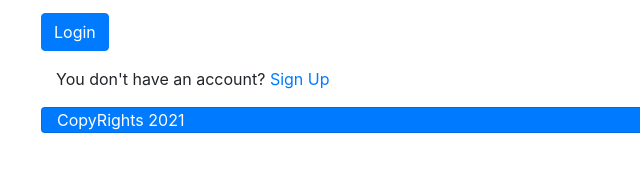
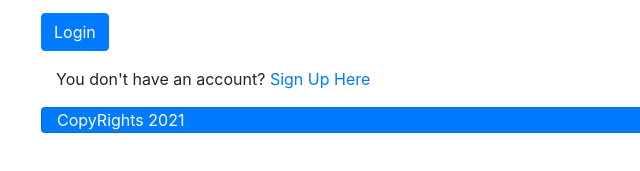
Before and after one commit to anburbala/Training, a plain HTML site: page Login.html in a window 1280 px wide. Shown: the part 257-428 px from the top of the page, 44-684 px from the left. Drawn offline with nearby package versions, Linux system fonts and the light colour scheme.

Commit message:
test commit

```diff
--- a/Login.html
+++ b/Login.html
@@ -28,7 +28,7 @@
         <input id="btnLogin" type="Submit" value="Login" class="btn btn-primary" onclick="validate()"></input>
     </div>
     <div class="container">
-        <p> You don't have an account? <a href="SignUp.html">Sign Up</a></p>
+        <p> You don't have an account? <a href="SignUp.html">Sign Up Here</a></p>
        </div>
        <footer class="container card text-white bg-primary">
         <h10>CopyRights 2021</h10>
```
